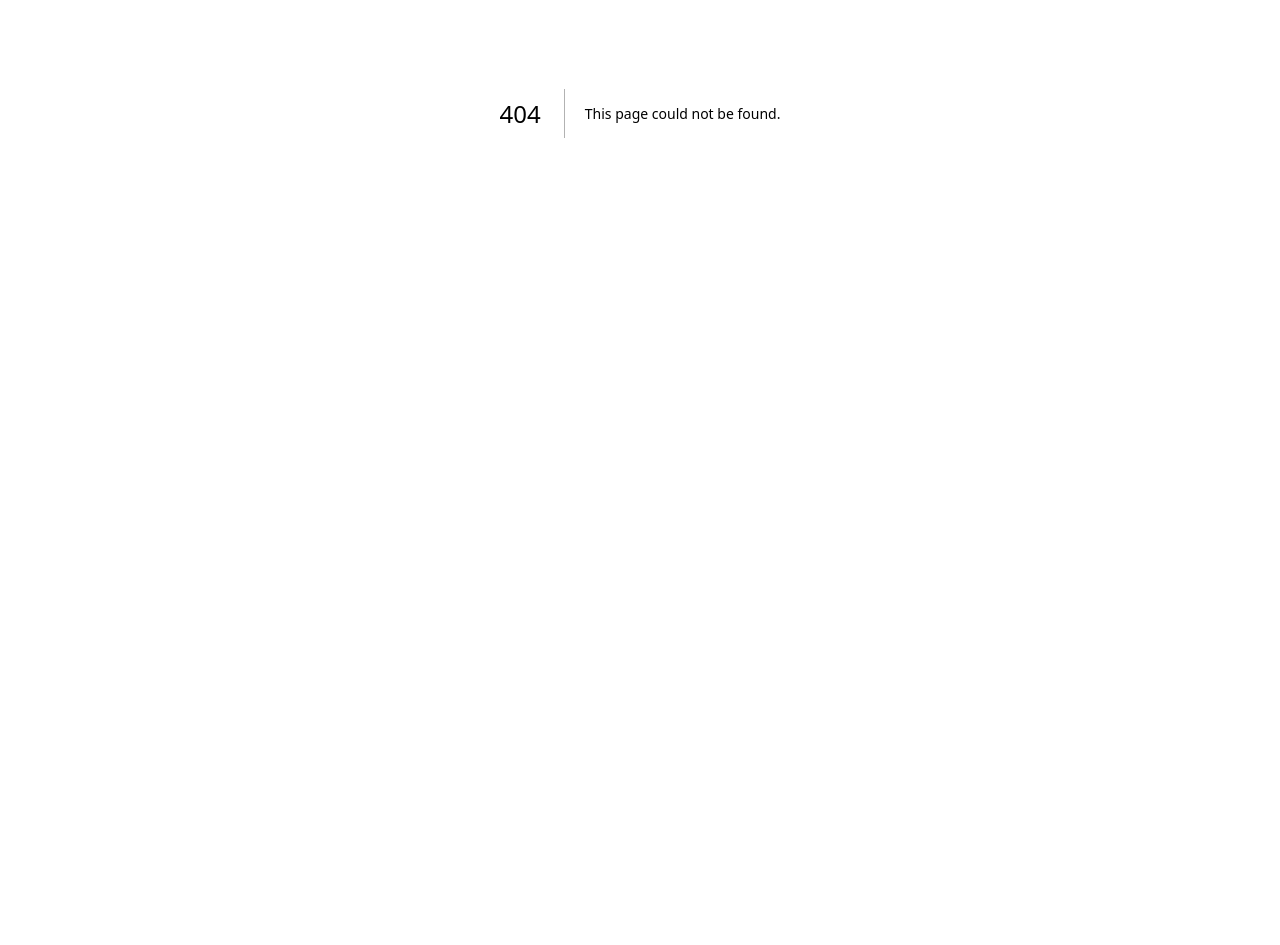
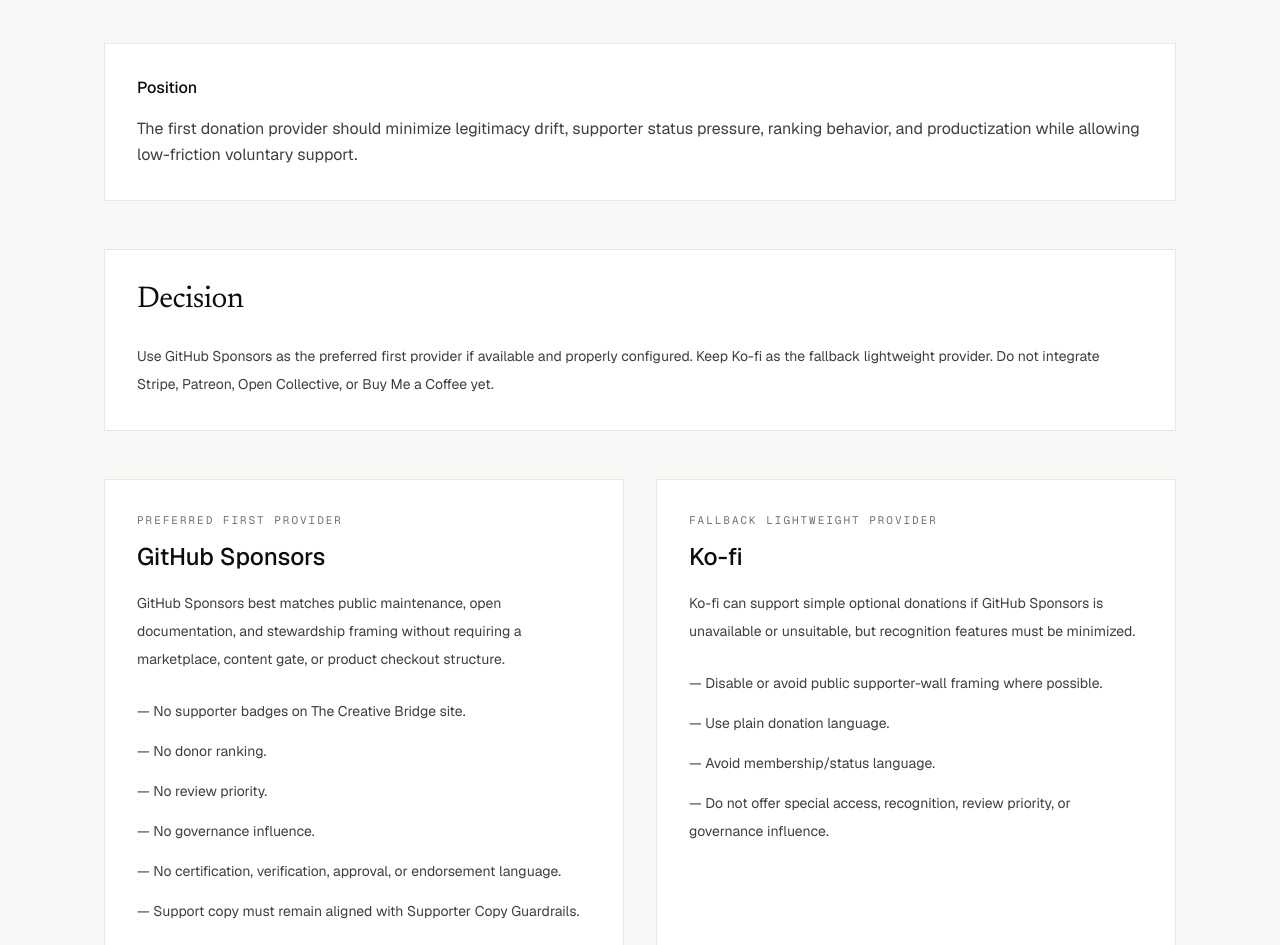
Before and after one commit to zacharymplace/creative-bridge, a Next.js app: page /donation-provider-decision in a window 1280 px wide. Before the commit this address had no page. Shown: the part 287-1232 px from the top of the page. Before the commit the page ends 800 px from the top, so only its background shows below. Built offline with nearby package versions, Linux system fonts and the light colour scheme.

Commit message:
Add donation provider decision record

```diff
--- a/package.json
+++ b/package.json
@@ -1,6 +1,6 @@
 {
   "name": "creative-bridge",
-  "version": "3.5.0",
+  "version": "3.6.0",
   "private": true,
   "scripts": {
     "prebuild": "node scripts/sync-public-assets.mjs",
--- a/scripts/qa-static-export.mjs
+++ b/scripts/qa-static-export.mjs
@@ -64,6 +64,9 @@
   "docs/releases/v3.3.0.md",
   "docs/releases/v3.4.0.md",
   "docs/releases/v3.5.0.md",
+  "docs/releases/v3.6.0.md",
+  "docs/business/donation-provider-decision-record.md",
+  "donation-provider-decision.html",
   "docs/business/payment-provider-evaluation.md",
   "payment-provider-evaluation.html",
   "docs/business/recognition-boundaries.md",
--- a/scripts/sync-public-assets.mjs
+++ b/scripts/sync-public-assets.mjs
@@ -56,6 +56,8 @@
   "releases/v3.3.0.md",
   "releases/v3.4.0.md",
   "releases/v3.5.0.md",
+  "releases/v3.6.0.md",
+  "business/donation-provider-decision-record.md",
   "business/payment-provider-evaluation.md",
   "business/recognition-boundaries.md",
   "business/sponsor-non-interference-terms.md",
--- /dev/null
+++ b/src/app/donation-provider-decision/page.tsx
@@ -0,0 +1,106 @@
+import { donationProviderDecision } from "@/content/donation-provider-decision/donation-provider-decision";
+
+export default function DonationProviderDecisionPage() {
+  return (
+    <main>
+      <section className="cb-container cb-section-y">
+        <p className="font-mono text-[13px] uppercase tracking-[0.18em] text-[var(--cb-muted)]">
+          Version {donationProviderDecision.version}
+        </p>
+
+        <h1 className="cb-display mt-4 max-w-4xl text-4xl tracking-tight text-[var(--cb-ink)] sm:text-5xl sm:leading-tight">
+          {donationProviderDecision.title}
+        </h1>
+
+        <p className="mt-6 max-w-3xl text-lg leading-relaxed text-[var(--cb-body)]">
+          {donationProviderDecision.summary}
+        </p>
+
+        <div className="mt-10 border border-[var(--cb-border)] bg-[var(--cb-surface)] p-6 sm:p-8">
+          <h2 className="text-base font-medium text-[var(--cb-ink)]">
+            Position
+          </h2>
+          <p className="mt-4 text-base leading-relaxed text-[var(--cb-body)]">
+            {donationProviderDecision.position}
+          </p>
+        </div>
+
+        <section className="mt-12 border border-[var(--cb-border)] bg-[var(--cb-surface)] p-6 sm:p-8">
+          <h2 className="cb-display text-3xl text-[var(--cb-ink)]">
+            Decision
+          </h2>
+          <p className="mt-6 text-sm leading-7 text-[var(--cb-body)]">
+            {donationProviderDecision.decision}
+          </p>
+        </section>
+
+        <section className="mt-12 grid gap-8 lg:grid-cols-2">
+          <article className="border border-[var(--cb-border)] bg-[var(--cb-surface)] p-6 sm:p-8">
+            <p className="font-mono text-[11px] uppercase tracking-[0.18em] text-[var(--cb-muted)]">
+              {donationProviderDecision.selectedProvider.status}
+            </p>
+            <h2 className="mt-3 text-2xl font-medium text-[var(--cb-ink)]">
+              {donationProviderDecision.selectedProvider.name}
+            </h2>
+            <p className="mt-4 text-sm leading-7 text-[var(--cb-body)]">
+              {donationProviderDecision.selectedProvider.rationale}
+            </p>
+            <ul className="mt-6 space-y-3 text-sm leading-7 text-[var(--cb-body)]">
+              {donationProviderDecision.selectedProvider.conditions.map((item) => (
+                <li key={item}>— {item}</li>
+              ))}
+            </ul>
+          </article>
+
+          <article className="border border-[var(--cb-border)] bg-[var(--cb-surface)] p-6 sm:p-8">
+            <p className="font-mono text-[11px] uppercase tracking-[0.18em] text-[var(--cb-muted)]">
+              {donationProviderDecision.fallbackProvider.status}
+            </p>
+            <h2 className="mt-3 text-2xl font-medium text-[var(--cb-ink)]">
+              {donationProviderDecision.fallbackProvider.name}
+            </h2>
+            <p className="mt-4 text-sm leading-7 text-[var(--cb-body)]">
+              {donationProviderDecision.fallbackProvider.rationale}
+            </p>
+            <ul className="mt-6 space-y-3 text-sm leading-7 text-[var(--cb-body)]">
+              {donationProviderDecision.fallbackProvider.conditions.map((item) => (
+                <li key={item}>— {item}</li>
+              ))}
+            </ul>
+          </article>
+        </section>
+
+        <section className="mt-12">
+          <h2 className="cb-display text-3xl text-[var(--cb-ink)]">
+            Deferred providers
+          </h2>
+
+          <div className="mt-6 grid gap-5">
+            {donationProviderDecision.deferredProviders.map((provider) => (
+              <article
+                key={provider.name}
+                className="border border-[var(--cb-border)] bg-[var(--cb-surface)] p-6"
+              >
+                <h3 className="text-lg font-medium text-[var(--cb-ink)]">
+                  {provider.name}
+                </h3>
+                <p className="mt-4 text-sm leading-7 text-[var(--cb-body)]">
+                  {provider.reason}
+                </p>
+              </article>
+            ))}
+          </div>
+        </section>
+
+        <section className="mt-12 border-t border-[var(--cb-border)] pt-8">
+          <h2 className="font-mono text-[12px] uppercase tracking-[0.2em] text-[var(--cb-muted)]">
+            Integration boundary
+          </h2>
+          <p className="mt-4 max-w-3xl text-sm leading-7 text-[var(--cb-body)]">
+            {donationProviderDecision.integrationBoundary}
+          </p>
+        </section>
+      </section>
+    </main>
+  );
+}
--- /dev/null
+++ b/src/content/donation-provider-decision/donation-provider-decision.ts
@@ -0,0 +1,60 @@
+export const donationProviderDecision = {
+  title: "Donation Provider Decision Record",
+  version: "3.6.0",
+  summary:
+    "A provisional decision record for the first donation provider path before any payment integration is added.",
+  position:
+    "The first donation provider should minimize legitimacy drift, supporter status pressure, ranking behavior, and productization while allowing low-friction voluntary support.",
+  decision:
+    "Use GitHub Sponsors as the preferred first provider if available and properly configured. Keep Ko-fi as the fallback lightweight provider. Do not integrate Stripe, Patreon, Open Collective, or Buy Me a Coffee yet.",
+  selectedProvider: {
+    name: "GitHub Sponsors",
+    status: "Preferred first provider",
+    rationale:
+      "GitHub Sponsors best matches public maintenance, open documentation, and stewardship framing without requiring a marketplace, content gate, or product checkout structure.",
+    conditions: [
+      "No supporter badges on The Creative Bridge site.",
+      "No donor ranking.",
+      "No review priority.",
+      "No governance influence.",
+      "No certification, verification, approval, or endorsement language.",
+      "Support copy must remain aligned with Supporter Copy Guardrails.",
+    ],
+  },
+  fallbackProvider: {
+    name: "Ko-fi",
+    status: "Fallback lightweight provider",
+    rationale:
+      "Ko-fi can support simple optional donations if GitHub Sponsors is unavailable or unsuitable, but recognition features must be minimized.",
+    conditions: [
+      "Disable or avoid public supporter-wall framing where possible.",
+      "Use plain donation language.",
+      "Avoid membership/status language.",
+      "Do not offer special access, recognition, review priority, or governance influence.",
+    ],
+  },
+  deferredProviders: [
+    {
+      name: "Stripe",
+      reason:
+        "Too powerful for the current stage. Better reserved for future toolkits, workshops, institutional payments, or mature supporter flows.",
+    },
+    {
+      name: "Open Collective",
+      reason:
+        "Strong transparency fit, but likely too institutionally heavy before external review and governance maturity.",
+    },
+    {
+      name: "Patreon",
+      reason:
+        "Membership-tier patterns create access, status, exclusivity, and content-gating pressure.",
+    },
+    {
+      name: "Buy Me a Coffee",
+      reason:
+        "Simple, but less aligned than GitHub Sponsors or Ko-fi with public-standard stewardship.",
+    },
+  ],
+  integrationBoundary:
+    "This decision record does not add payment links. A future release must still add donation implementation only after confirming copy, recognition, and governance boundaries remain intact.",
+} as const;
--- a/src/content/site-copy.ts
+++ b/src/content/site-copy.ts
@@ -178,6 +178,7 @@
   { label: "Sponsor Terms", href: "/sponsor-terms" },
   { label: "Recognition", href: "/recognition-boundaries" },
   { label: "Payment Providers", href: "/payment-provider-evaluation" },
+  { label: "Provider Decision", href: "/donation-provider-decision" },
   { label: "Submit", href: "/submit" },
   { label: "Collaborate", href: "/collaborate" },
   { label: "Trust", href: "/trust" },
@@ -206,6 +207,7 @@
   { label: "Sponsor Terms", href: "/sponsor-terms" },
   { label: "Recognition", href: "/recognition-boundaries" },
   { label: "Payment Providers", href: "/payment-provider-evaluation" },
+  { label: "Provider Decision", href: "/donation-provider-decision" },
     { label: "Start", href: "/start" },
   { label: "Standard", href: "/standard" },
     { label: "Manifesto", href: "/manifesto" },
```
Also changed, not shown: 2 other files (tests, documents, lock files or other folders).
